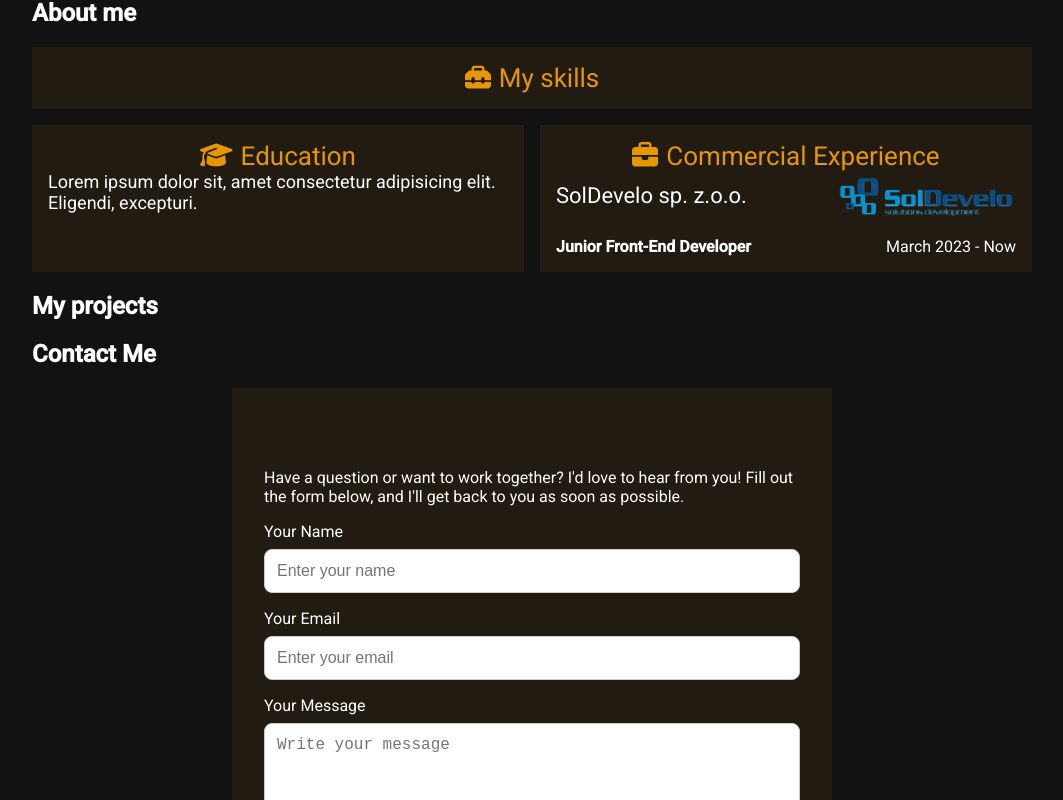
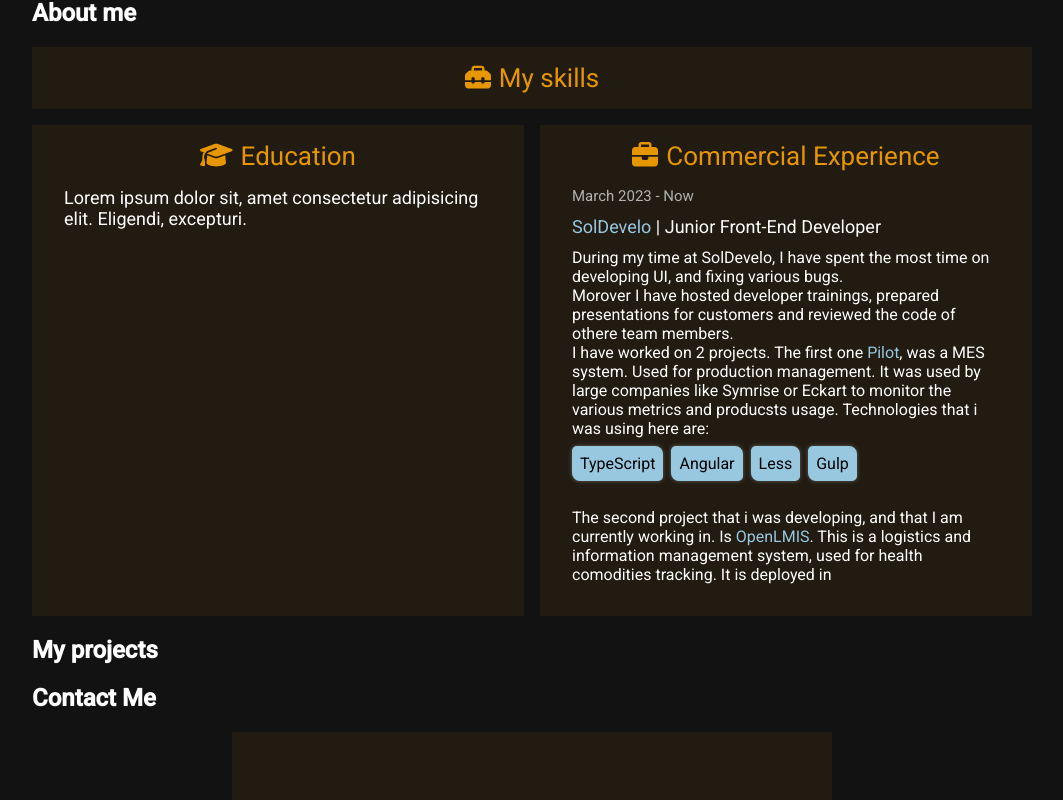
Before and after one commit to DominikNoga/portfolio, an Angular app: page / in a window 1280 px wide. Shown: the part 532-1332 px from the top of the page, without its empty margins (108-1171 px from the left). Built offline with nearby package versions, Linux system fonts and the light colour scheme.

Commit message:
changes in about component

```diff
--- a/src/app/pages/home/sections/about/about.component.html
+++ b/src/app/pages/home/sections/about/about.component.html
@@ -20,15 +20,31 @@
                 <fa-icon [icon]="icons.exp" /> <span>Commercial Experience</span>
             </span>
             <div class="tile-content">
+                <div id="date">
+                    March 2023 - Now
+                </div>
                 <div class="flex-space-wrapper">
                     <span class="company-name">
-                        SolDevelo sp. z.o.o.
+                        <a target="_blank" href="https://soldevelo.com/">SolDevelo</a> | Junior Front-End Developer
                     </span>
-                    <img src="soldevelo-logo.png" class="company-logo" alt="">
                 </div>
-                <div class="flex-space-wrapper position-and-time">
-                    <span><strong>Junior Front-End Developer</strong></span>
-                    <span>March 2023 - Now</span>
+                <div id="job-description">
+                    During my time at SolDevelo, I have spent the most time on developing UI, and fixing various bugs. <br>
+                    Morover I have hosted developer trainings, prepared presentations for customers and reviewed the code of othere team members. <br>
+                    I have worked on 2 projects.
+                    The first one <a target="_blank" href="https://test.felten-group.com/en/products-solutions/pilotmes">Pilot</a>, was a MES system.
+                    Used for production management. It was used by large companies like Symrise or Eckart to monitor the various metrics
+                    and producsts usage. Technologies that i was using here are:
+                    <div class="technology-list">
+                        @for (tech of technologies.pilot; track $index) {
+                            <span class="technology-tile">
+                                {{ tech }}
+                            </span>
+                        }
+                    </div>
+                    <br>
+                    The second project that i was developing, and that I am currently working in. Is <a href="https://openlmis.org/">OpenLMIS</a>.
+                    This is a logistics and information management system, used for health comodities tracking. It is deployed in
                 </div>
             </div>
         </section>
--- a/src/app/pages/home/sections/about/about.component.scss
+++ b/src/app/pages/home/sections/about/about.component.scss
@@ -22,6 +22,7 @@
             }
             .tile-content {
                 width: 100%;
+                padding: 1rem;
             }
         }
 
@@ -30,14 +31,45 @@
             .tile-content {
                 display: flex;
                 flex-direction: column;
-                gap: 1rem;
+                gap: .7rem;
             }
-            .company-logo {
-                height: 50px;
+
+            a {
+                color: $link-color;
+                &:hover {
+                    text-decoration: underline;
+                }
+            }
+
+            #date {
+                font-size: 15px;
+                color: rgb(177, 177, 177);
+            }
+
+            #job-description {
+                font-size: 16px;
             }
 
             .company-name {
-                font-size: 22px;
+                font-size: 18px;
+            }
+        }
+
+        .technology-list {
+            margin: .5rem 0;
+            @include flex-layout(row, $gap: .5rem);
+
+            .technology-tile {
+                background-color: $link-color;
+                border-radius: .3rem .5rem;
+                padding: .5rem;
+                color: black;
+                $init-bs: 0 0 .25rem rgba(white, .3);
+                $after-bs: 0 0 .5rem rgba(white, .3);
+                @include simple-transition(box-shadow, .3s, $init-bs, $after-bs);
+                // @include hover-effect {
+                //     box-shadow: 0 0 .5rem rgba(white, .3);
+                // }
             }
         }
 
--- a/src/app/pages/home/sections/about/about.component.ts
+++ b/src/app/pages/home/sections/about/about.component.ts
@@ -14,5 +14,13 @@ export class AboutComponent {
     education: educationIcon,
     exp: expIcon,
     skills: skillsIcon
-  }
+  };
+
+  readonly technologies: {
+    pilot: string[],
+    olmis: string[]
+  } = {
+    pilot: ['TypeScript', 'Angular', 'Less', 'Gulp'],
+    olmis: ['JavaScript', 'Angular.js', 'React.js', 'Scss', 'Webpack', 'Docker', 'Jenkins']
+  };
 }
--- a/src/styles/_app-mixins.scss
+++ b/src/styles/_app-mixins.scss
@@ -0,0 +1,31 @@
+@import './app-variables';
+
+
+@mixin hover-effect($cursor: pointer) {
+    &:hover {
+        cursor: $cursor;
+        @content;
+    }
+}
+
+@mixin flex-layout($direction: column, $align-items: default, $justify-content: default, $gap: $default-gap) {
+    display: flex;
+    flex-direction: $direction;
+    align-items: $align-items;
+    justify-content: $justify-content;
+    gap: $gap;
+}
+
+@mixin simple-transition($property, $time: .3s, $before-transition-value, $after-transition-value, $cursor: pointer) {
+    transition: #{$property} $time;
+    #{$property}: $before-transition-value;
+    will-change: #{$property};
+
+    @include hover-effect($cursor) {
+        #{$property}: $after-transition-value;
+    }
+}
+
+@mixin opacity-transition($time: .3s, $before-transition-value: 1, $after-transition-value: .9, $cursor: pointer) {
+    @include addSimpleTransition(opacity, $time, $before-transition-value, $after-transition-value, $cursor);
+}
--- a/src/styles/_app-variables.scss
+++ b/src/styles/_app-variables.scss
@@ -2,7 +2,7 @@
 
 $theme-black: #3c3c3c;
 $theme-blue: #1891ac;
-$theme-light-blue: #d2ecf9;
+$link-color: #97c8e0; // #d2ecf9;
 $bg-grid-start: #111111;
 $bg-grid-end: #4c4c4c;
 // $bg-dark-color: rgb(25, 25, 34);
@@ -14,4 +14,6 @@ $primary-color: rgb(230, 150, 0);
 $accent-color: green;
 
 $primary-font: Roboto;
-$secondary-font: "Nunito", serif
+$secondary-font: "Nunito", serif;
+
+$default-gap: 1rem;
```
